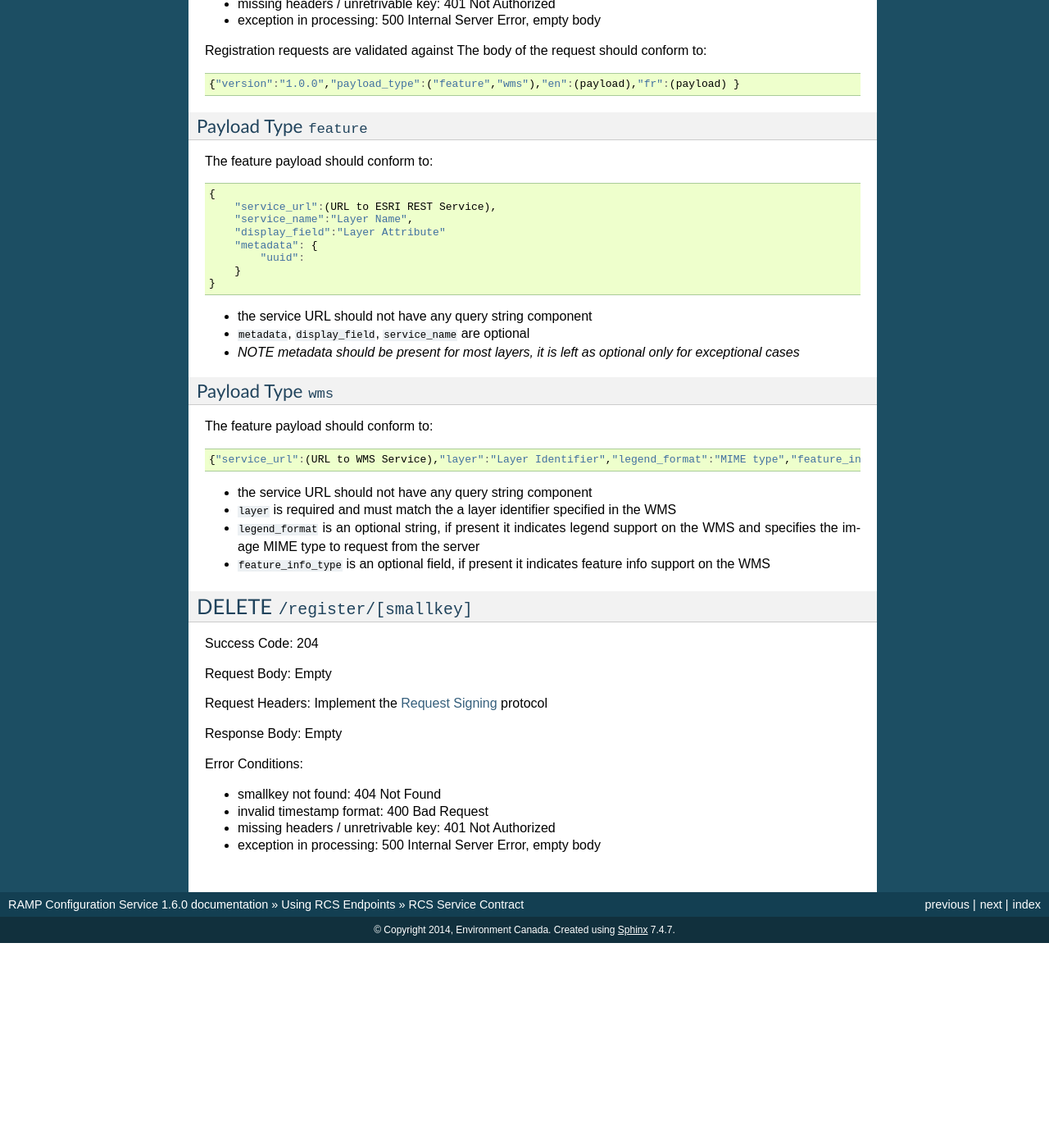
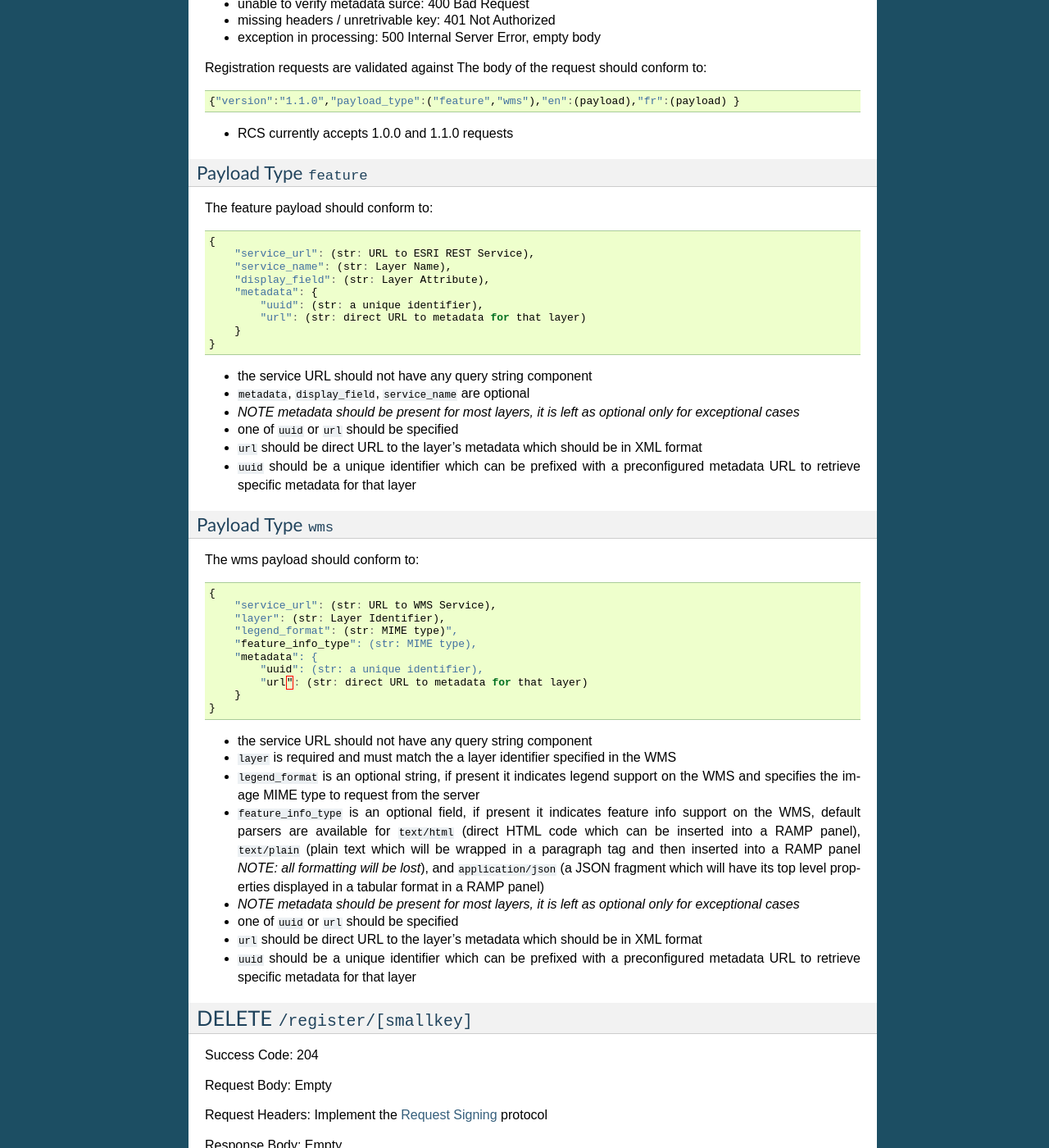
Before and after one commit to fgpv-vpgf/rcs, a Sphinx documentation site: the page built from docs/service/contract.rst, in a window 1280 px wide and 1400 px high, scrolled down 1143 px. Shown: the whole window at 82% size. Built offline with Sphinx 7.4.7, drawn with Linux system fonts in a browser that asks for light colours; pages that are not in the unit, such as notebooks, are missing from menus; before the commit the page ends 2293 px from its top, so only the background shows below that; some of the changed text lies outside the part shown.

Commit message:
metadata notes; clean up formatting

```diff
--- a/docs/service/contract.rst
+++ b/docs/service/contract.rst
@@ -3,8 +3,9 @@
 RCS Service Contract
 ====================
 
-This is the current draft of the RCS service contract.  It outlines the expected
-endpoints and payloads but it is far from finalized.
+This is version 1.1.0 RCS service contract, it is backwards compatible with
+1.0.0 and RCS will accept both types of requests.  For registration of new
+datasets a JSON schema is used to validate input:
 
 .. toctree::
 
@@ -62,6 +63,7 @@ Error Conditions:
 - payload does not conform to schema: 400 Bad Request, body contains
   ``{"errors":["message 1","message 2"]}``
 - invalid timestamp format: 400 Bad Request
+- unable to verify metadata surce: 400 Bad Request
 - missing headers / unretrivable key: 401 Not Authorized
 - exception in processing: 500 Internal Server Error, empty body
 
@@ -70,7 +72,9 @@ The body of the request should conform to:
 
 .. code-block:: javascript
 
-    {"version":"1.0.0","payload_type":("feature","wms"),"en":(payload),"fr":(payload) }
+    {"version":"1.1.0","payload_type":("feature","wms"),"en":(payload),"fr":(payload) }
+
+- RCS currently accepts 1.0.0 and 1.1.0 requests
 
 Payload Type ``feature``
 ^^^^^^^^^^^^^^^^^^^^^^^^
@@ -80,11 +84,12 @@ The feature payload should conform to:
 .. code-block:: javascript
 
     {
-        "service_url":(URL to ESRI REST Service),
-        "service_name":"Layer Name",
-        "display_field":"Layer Attribute"
+        "service_url": (str: URL to ESRI REST Service),
+        "service_name": (str: Layer Name),
+        "display_field": (str: Layer Attribute),
         "metadata": {
-            "uuid":
+            "uuid": (str: a unique identifier),
+            "url": (str: direct URL to metadata for that layer)
         }
     }
 
@@ -92,22 +97,40 @@ The feature payload should conform to:
 - ``metadata``, ``display_field``, ``service_name`` are optional
 - *NOTE metadata should be present for most layers, it is left as optional
   only for exceptional cases*
+- one of ``uuid`` or ``url`` should be specified
+- ``url`` should be direct URL to the layer's metadata which should be in XML format
+- ``uuid`` should be a unique identifier which can be prefixed with a
+  preconfigured metadata URL to retrieve specific metadata for that layer
 
 Payload Type ``wms``
 ^^^^^^^^^^^^^^^^^^^^
 
-The feature payload should conform to:
+The wms payload should conform to:
 
 .. code-block:: javascript
 
-    {"service_url":(URL to WMS Service),"layer":"Layer Identifier","legend_format":"MIME type","feature_info_type":(?)}
+    {
+        "service_url": (str: URL to WMS Service),
+        "layer": (str: Layer Identifier),
+        "legend_format": (str: MIME type)",
+        "feature_info_type": (str: MIME type),
+        "metadata": {
+            "uuid": (str: a unique identifier),
+            "url": (str: direct URL to metadata for that layer)
+        }
+    }
 
 - the service URL should not have any query string component
 - ``layer`` is required and must match the a layer identifier specified in the WMS
 - ``legend_format`` is an optional string, if present it indicates legend support
   on the WMS and specifies the image MIME type to request from the server
-- ``feature_info_type`` is an optional field, if present it indicates feature
-  info support on the WMS
+- ``feature_info_type`` is an optional field, if present it indicates feature info support on the WMS, default parsers are available for ``text/html`` (direct HTML code which can be inserted into a RAMP panel), ``text/plain`` (plain text which will be wrapped in a paragraph tag and then inserted into a RAMP panel *NOTE: all formatting will be lost*), and ``application/json`` (a JSON fragment which will have its top level properties displayed in a tabular format in a RAMP panel)
+- *NOTE metadata should be present for most layers, it is left as optional
+  only for exceptional cases*
+- one of ``uuid`` or ``url`` should be specified
+- ``url`` should be direct URL to the layer's metadata which should be in XML format
+- ``uuid`` should be a unique identifier which can be prefixed with a
+  preconfigured metadata URL to retrieve specific metadata for that layer
 
 DELETE ``/register/[smallkey]``
 ----------------------------------
```
